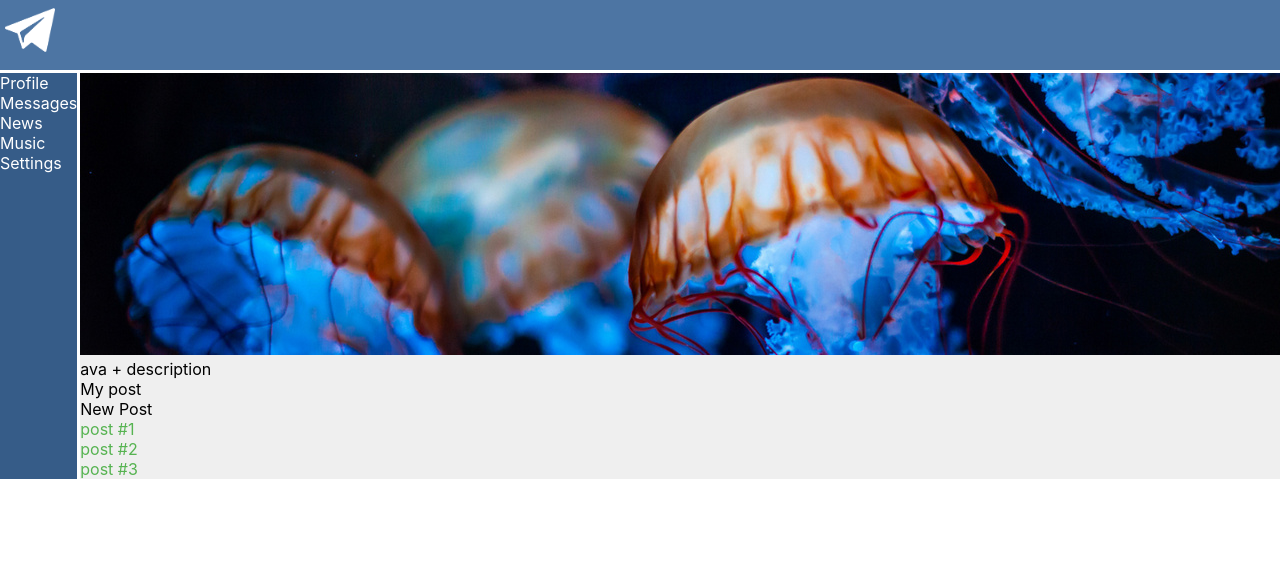
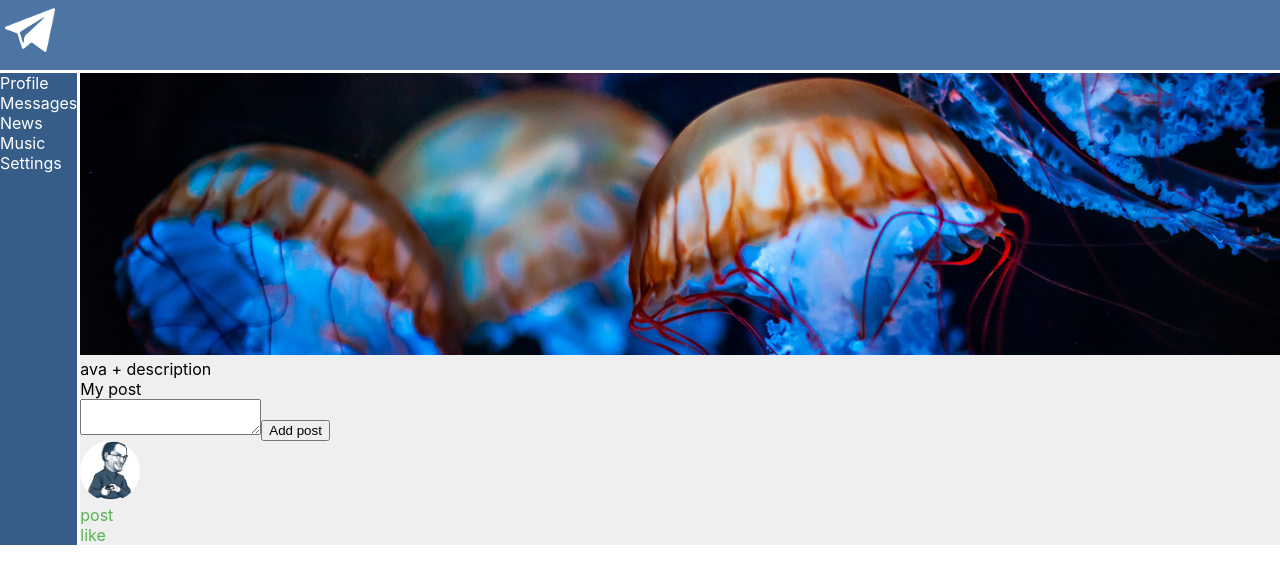
Before and after one commit to regggulus/1_Social_TS, a React (Create React App) app: page /profile in a window 1280 px wide. Shown: the top 584 px of the page. Built offline with nearby package versions, Linux system fonts and the light colour scheme.

Commit message:
React_TS Social Network. less15 Folder structure, new components, css refactoring.

```diff
--- a/src/App.css
+++ b/src/App.css
@@ -1,7 +1,7 @@
 .App {
     display: grid;
-    grid-template-rows: 70px 5fr;
-    grid-auto-columns: 3fr 10fr;
+    grid-template-rows: 70px 1fr;
+    grid-auto-columns: 2fr 5fr;
     grid-gap: 3px;
     grid-template-areas:
             'h h'
--- a/src/Navbar/Navbar.module.css
+++ b/src/Navbar/Navbar.module.css
@@ -5,3 +5,6 @@
 .item {
     color: white;
 }
+.item .active{
+    color: goldenrod;
+}
--- a/src/Navbar/Navbar.tsx
+++ b/src/Navbar/Navbar.tsx
@@ -7,7 +7,7 @@ export function Navbar() {
             <div className={s.item}>
                 <a>Profile</a>
             </div>
-            <div className={s.item}>
+            <div className={`${s.item} + ${s.active}`}>
                 <a >Messages</a>
             </div>
             <div className={s.item}>
--- /dev/null
+++ b/src/Profile/MyPosts/MyPosts.tsx
@@ -0,0 +1,18 @@
+import React from "react";
+import s from './MyPosts.module.css'
+import {Post} from "./Post/Post";
+
+export function MyPosts() {
+    return (
+        <div>
+            My post
+            <div>
+                <textarea></textarea>
+                <button>Add post</button>
+            </div>
+            <div className={s.posts}>
+                <Post/>
+            </div>
+        </div>
+    )
+}
--- /dev/null
+++ b/src/Profile/MyPosts/Post/Post.module.css
@@ -0,0 +1,10 @@
+.item {
+    color: #56b351;
+}
+
+.item img {
+    width: 60px;
+    height: 60px;
+    border-radius: 30px;
+
+}
--- /dev/null
+++ b/src/Profile/MyPosts/Post/Post.tsx
@@ -0,0 +1,13 @@
+import React from "react";
+import Avatar from '../../../img/avatar/StickerExample.jpg';
+import s from './Post.module.css'
+
+export function Post() {
+    return (
+            <div className={s.item}>
+                <img src={Avatar} alt="avatar"/>
+                <div>post</div>
+                <div>like</div>
+            </div>
+    )
+}
--- a/src/Profile/Profile.module.css
+++ b/src/Profile/Profile.module.css
@@ -2,7 +2,3 @@
     grid-area: c;
     background-color: #efefef
 }
-
-.item {
-    color: #56b351;
-}
--- a/src/Profile/Profile.tsx
+++ b/src/Profile/Profile.tsx
@@ -1,6 +1,7 @@
 import React from "react";
 import Cover from '../img/cover/jellyfish1.jpg';
 import s from './Profile.module.css'
+import {MyPosts} from "./MyPosts/MyPosts";
 
 export function Profile() {
     return (
@@ -11,17 +12,7 @@ export function Profile() {
             <div>
                 ava + description
             </div>
-            <div>
-                My post
-                <div>
-                    New Post
-                </div>
-                <div className={s.post}>
-                    <div className={s.item}>post #1</div>
-                    <div className={s.item}>post #2</div>
-                    <div className={s.item}>post #3</div>
-                </div>
-            </div>
+            <MyPosts/>
         </div>
     )
 }
```
Also changed, not shown: src/Profile/MyPosts/MyPosts.module.css (added), src/img/avatar/StickerExample.jpg (added).
